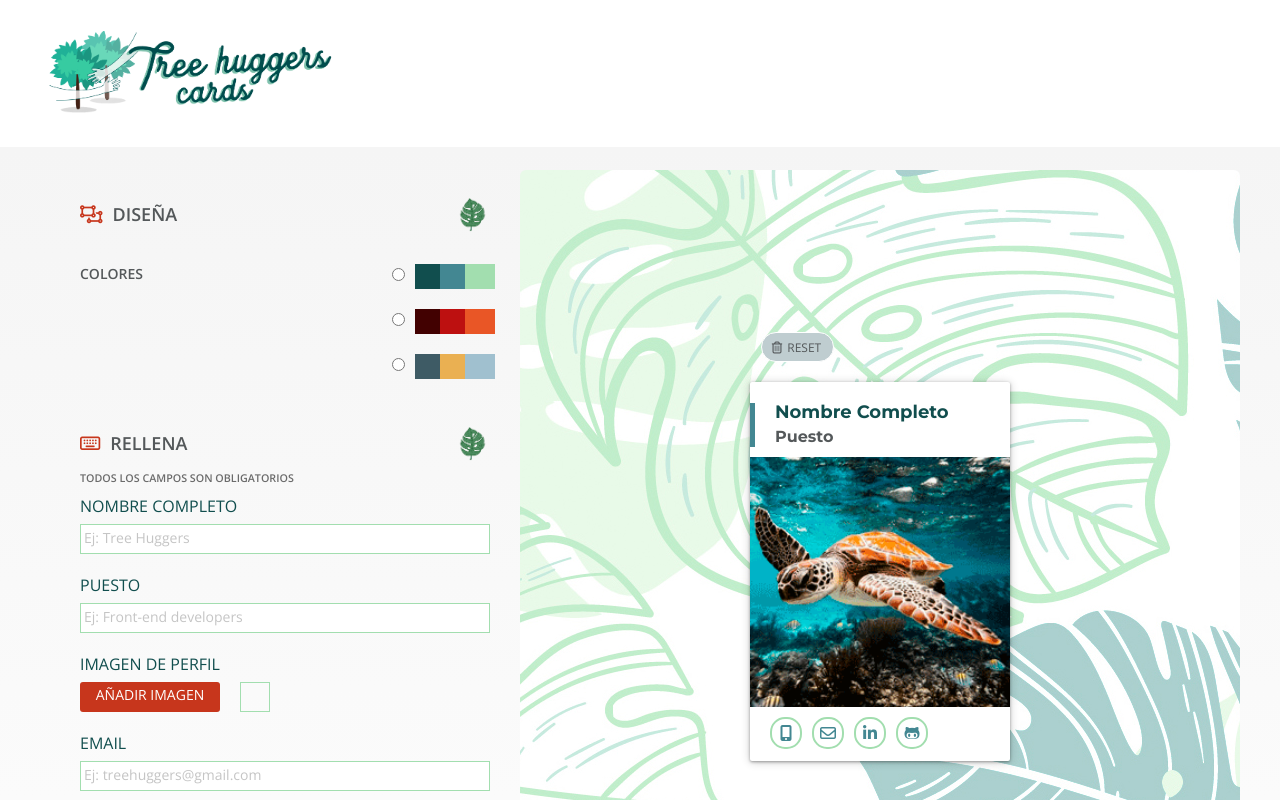
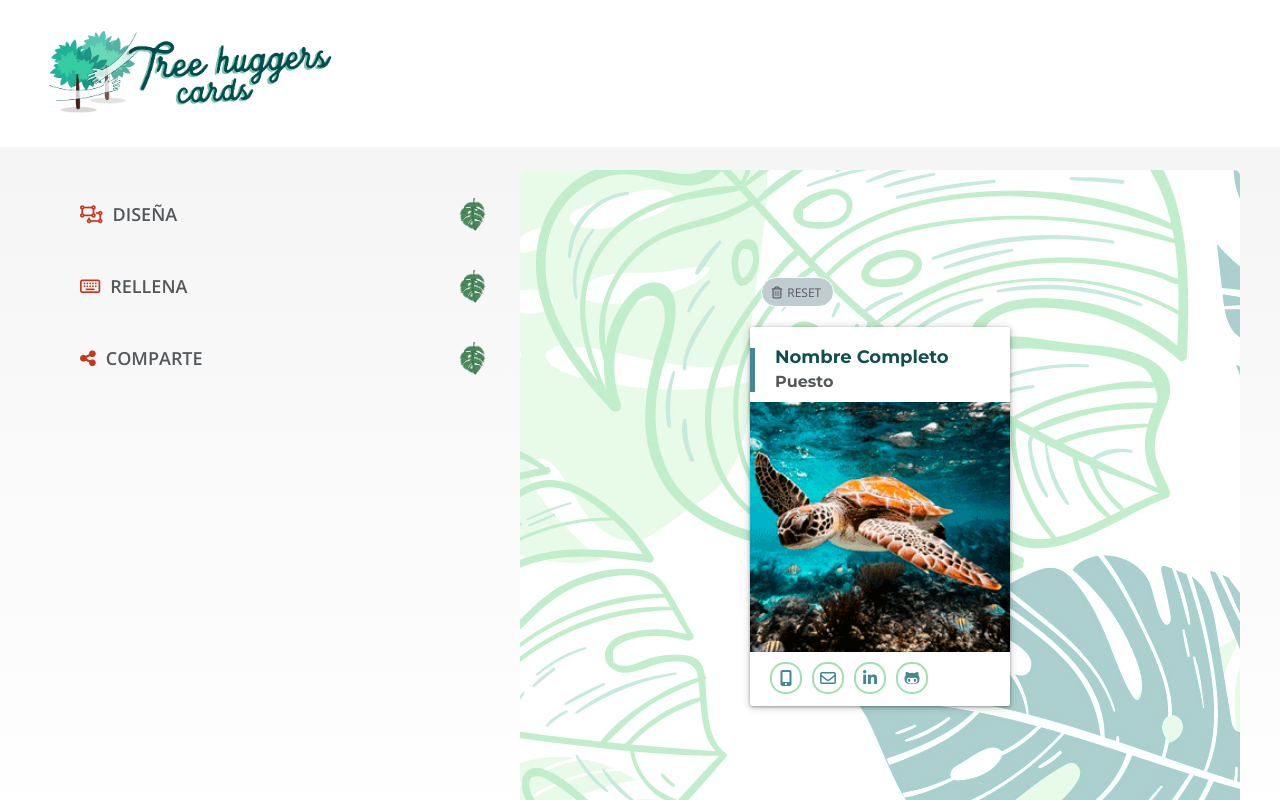
Before and after one commit to Adalab/project-promo-l-module-3-team-6, a React (Create React App) app: page / in a window 1280 px wide. Shown: the top 800 px of the page. Built offline with nearby package versions, Linux system fonts and the light colour scheme.

Commit message:
add new form of doing collapsable function

```diff
--- a/src/components/Collapsable.js
+++ b/src/components/Collapsable.js
@@ -8,7 +8,7 @@ class Collapsable extends React.Component {
     this.handleClick = this.handleClick.bind(this);
   }
 
-  handleClick(z) {
+  handleClick() {
     this.props.handleClick();
   }
 
@@ -16,6 +16,7 @@ class Collapsable extends React.Component {
     return (
       <div
         className={`${this.props.classValue}__header js-collapsable-header`}
+        id={this.props.id}
         onClick={this.handleClick}
       >
         <h2 className={`${this.props.classValue}__header--text`}>
--- a/src/components/Desing.js
+++ b/src/components/Desing.js
@@ -1,7 +1,6 @@
 import React from "react";
 import Palette from "./Palette";
 import "../stylesheets/layout/_design.scss";
-import Collapsable from "./Collapsable";
 
 class Desing extends React.Component {
   constructor(props) {
@@ -9,16 +8,6 @@ class Desing extends React.Component {
   }
   render() {
     return (
-      <fieldset
-        className={`design js-collapsable-container ${this.props.dropdown}`}
-        id="design"
-      >
-        <Collapsable
-          handleClick={this.props.handleClick}
-          title="Diseña"
-          classValue="design"
-          icon="far fa-object-ungroup"
-        />
       <div className="design__colors hidden__container">
         <h5 className="design__colors--subtitle">Colores</h5>
         <div className="design__colors--palettes">
@@ -27,7 +16,6 @@ class Desing extends React.Component {
           <Palette numberPalette="3" />
         </div>
       </div>
-      </fieldset>
     );
   }
 }
--- a/src/components/Fill.js
+++ b/src/components/Fill.js
@@ -2,7 +2,6 @@ import React from "react";
 import "../stylesheets/layout/_fill.scss";
 import InputForm from "./InputForm";
 import InputImage from "./InputImage";
-import Collapsable from "./Collapsable";
 
 class Fill extends React.Component {
   constructor(props) {
@@ -11,16 +10,6 @@ class Fill extends React.Component {
 
   render() {
     return (
-      <fieldset
-        className={`fill js-collapsable-container ${this.props.dropdown}`}
-        id="fill"
-      >
-        <Collapsable
-          handleClick={this.props.handleClick}
-          title="Rellena"
-          classValue="fill"
-          icon="far fa-keyboard"
-        />
       <div className="fill__form hidden__container">
         <h6 className="fill__form--notice">{this.props.required}</h6>
         <InputForm
@@ -66,7 +55,6 @@ class Fill extends React.Component {
           placeholder="Ej: @treeHuggers"
         />
       </div>
-      </fieldset>
     );
   }
 }
--- a/src/components/Generator.js
+++ b/src/components/Generator.js
@@ -2,44 +2,46 @@ import React from "react";
 import Fill from "./Fill";
 import Desing from "./Desing";
 import Share from "./Share";
+import Collapsable from "./Collapsable";
 
 class Generator extends React.Component {
   constructor(props) {
     super(props);
-    // this.state = {
-    //   dropdown: "collapsable--close",
-    // };
-    this.state = { isOpen: false };
+    this.state = {
+      isOpen: false,
+    };
     this.handleClick = this.handleClick.bind(this);
   }
 
-  handleClick(key) {
+  handleClick() {
     this.setState({ isOpen: !this.state.isOpen });
-    // if (key === "design") {
-    //   this.setState((changeDropdown) => {
-    //     let openDropdown;
-    //     if (changeDropdown.dropdown === "collapsable--close") {
-    //       openDropdown = "";
-    //     } else {
-    //       openDropdown = "collapsable--close";
-    //     }
-    //     return {
-    //       dropdown: openDropdown,
-    //     };
-    //   });
-    // }
   }
   render() {
-    // const openClassName = this.state.isOpen
-    //   ? "collapsable__open"
-    //   : "collapsable__close";
+    const openClassName = this.state.isOpen ? "" : "collapsable--close";
     return (
       <section className="app__custom">
         <form method="post" className="app__form js-submit">
-          <Desing
-
-          // dropdown={this.state.dropdown}
-          // handleClick={this.handleClick}
+          <fieldset
+            className={`design js-collapsable-container" ${openClassName}`}
+            id="design"
+          >
+            <Collapsable
+              handleClick={this.handleClick}
+              title="Diseña"
+              classValue="design"
+              icon="far fa-object-ungroup"
+            />
+            <Desing />
+          </fieldset>
+          <fieldset
+            className={`fill js-collapsable-container" ${openClassName}`}
+            id="fill"
+          >
+            <Collapsable
+              handleClick={this.handleClick}
+              title="Rellena"
+              classValue="fill"
+              icon="far fa-keyboard"
             />
             <Fill
               required="Todos los campos son obligatorios"
@@ -52,7 +54,20 @@ class Generator extends React.Component {
               labellinkedin="Linkedin"
               labelgit="Github"
             />
+          </fieldset>
+          <fieldset
+            className={`share js-collapsable-container" ${openClassName}`}
+            id="share"
+          >
+            {" "}
+            <Collapsable
+              handleClick={this.handleClick}
+              title="Comparte"
+              classValue="share"
+              icon="fas fa-share-alt"
+            />
             <Share />
+          </fieldset>
         </form>
       </section>
     );
--- a/src/components/Share.js
+++ b/src/components/Share.js
@@ -1,8 +1,5 @@
 import React from "react";
-//import "../stylesheets/pages/App.scss";
 import "../stylesheets/layout/_share.scss";
-import leaf from "../images/monstera.png";
-import Collapsable from "./Collapsable";
 
 class Share extends React.Component {
   constructor(props) {
@@ -11,17 +8,7 @@ class Share extends React.Component {
 
   render() {
     return (
-      <fieldset
-        className={`share js-collapsable-container ${this.props.dropdown}`}
-        id="share"
-      >
-        <Collapsable
-          handleClick={this.props.handleClick}
-          title="Comparte"
-          classValue="share"
-          icon="fas fa-share-alt"
-        />
-
+      <>
         <div className="share__create hidden__container">
           <button className="share__create--button js-create-btn">
             <i className="far fa-address-card share__button--icon"></i>
@@ -48,7 +35,7 @@ class Share extends React.Component {
             </a>
           </button>
         </div>
-      </fieldset>
+      </>
     );
   }
 }
```
Lines whose indentation alone changed are shown as unchanged.
